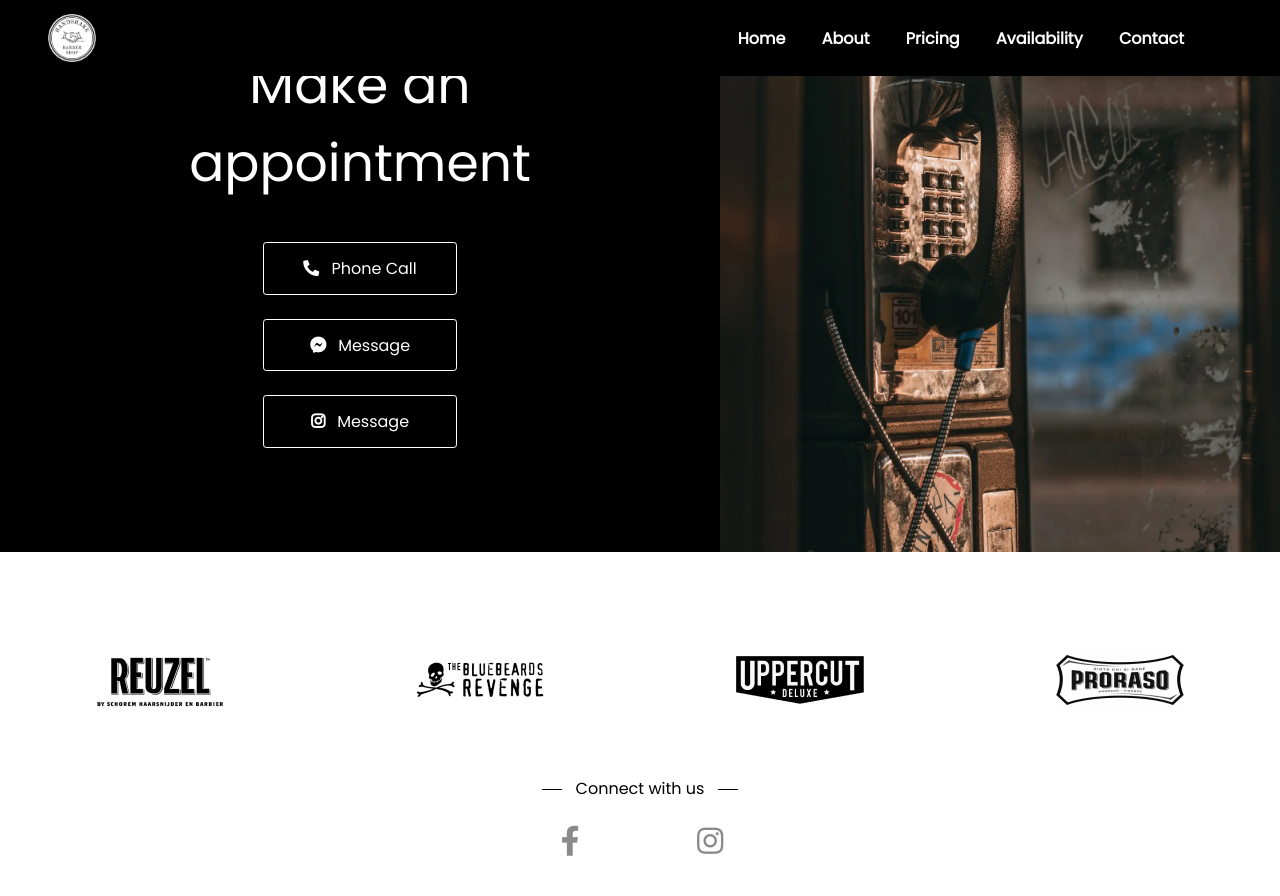
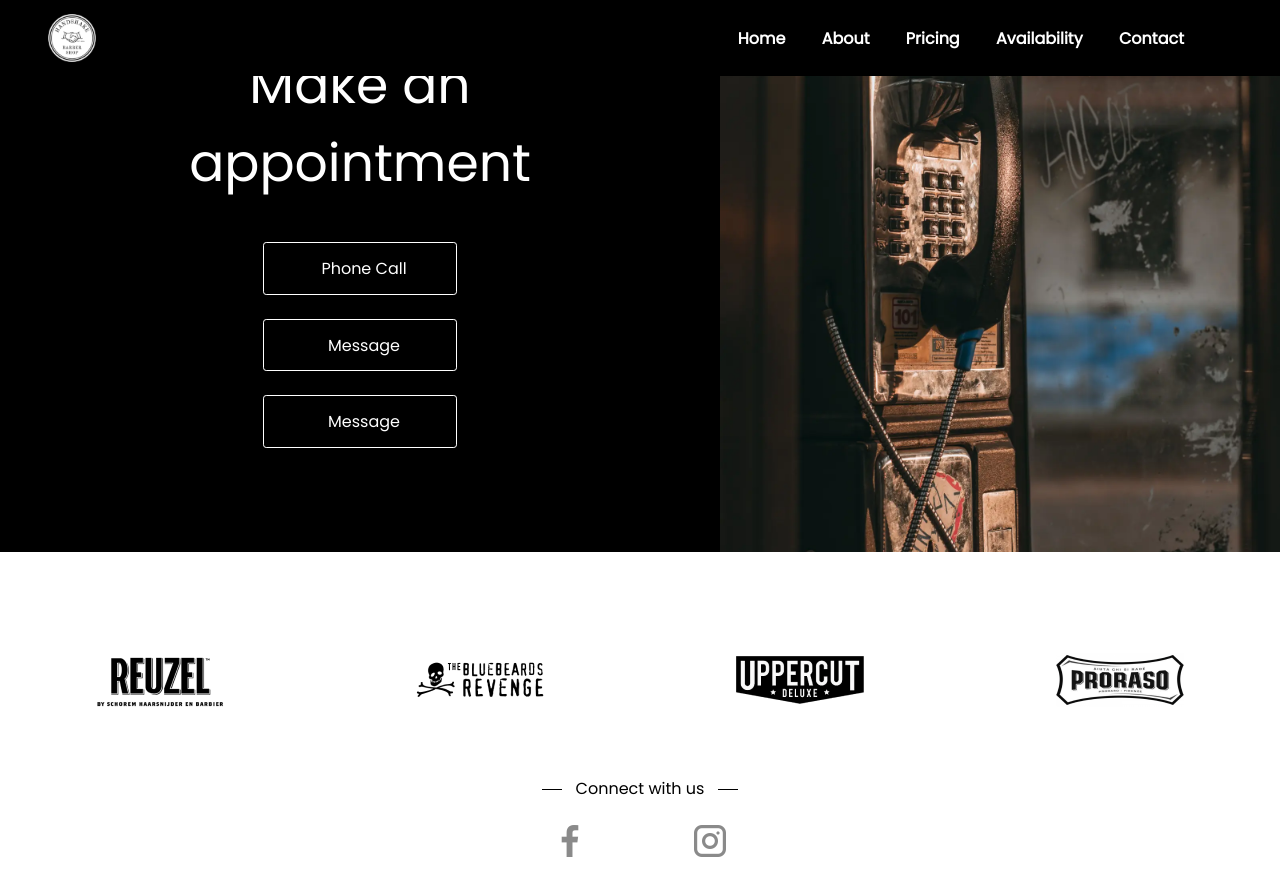
Before and after one commit to RigasAlex/handshake-barbershop, a Jekyll site: the page built from index.md, in a window 1280 px wide and 900 px high, scrolled down 3592 px. Shown: the top 896 px of the window. Built offline with Jekyll 4.4.1, drawn with Linux system fonts in a browser that asks for light colours; nearby versions of some CDN libraries.

Commit message:
Remove unnecessary css and js links

```diff
--- a/_includes/head.html
+++ b/_includes/head.html
@@ -3,17 +3,10 @@
     <meta charset="utf-8">
     <title>{{ page.title }}</title>
     <link rel="shortcut icon" type="image/jpg" href="{{ site.fabicon | relative_url }}"/>
-    <link rel="stylesheet" href="https://cdnjs.cloudflare.com/ajax/libs/font-awesome/4.7.0/css/font-awesome.min.css">
 
-    <link href='https://fonts.googleapis.com/css?family=Oswald' rel='stylesheet'>
-    <link href='https://fonts.googleapis.com/css?family=Merriweather' rel='stylesheet'>
     <link href='https://fonts.googleapis.com/css?family=Poppins' rel='stylesheet'>
-    <link rel="stylesheet" href="https://cdnjs.cloudflare.com/ajax/libs/font-awesome/5.15.3/css/all.min.css" integrity="sha512-iBBXm8fW90+nuLcSKlbmrPcLa0OT92xO1BIsZ+ywDWZCvqsWgccV3gFoRBv0z+8dLJgyAHIhR35VZc2oM/gI1w==" crossorigin="anonymous" />
 
-    <link rel="stylesheet" href="https://unpkg.com/swiper/swiper-bundle.css" />
     <link rel="stylesheet" href="https://unpkg.com/swiper/swiper-bundle.min.css" />
-    <link rel="stylesheet" href="https://unpkg.com/swiper@6.3.2/swiper-bundle.min.css" />
-    <script src="https://unpkg.com/swiper/swiper-bundle.js"></script>
     <script src="https://unpkg.com/swiper/swiper-bundle.min.js"></script>
 
     <link rel="stylesheet" href="{{ "/assets/css/main.css" | relative_url }}">
--- a/_includes/social.html
+++ b/_includes/social.html
@@ -1,7 +1,7 @@
 <div class="social">
     <p>Connect with us</p>
     <div class="social-links">
-        <a href="{{ site.facebook }}"  target="_blank" ><i class="fab fa-facebook-f"></i></a>
-        <a href="{{ site.instagram }}"  target="_blank" ><i class="fab fa-instagram"></i></a>
+        <a class="icon" href="{{ site.facebook }}"  target="_blank" title=""><img src="/assets/img/icons/facebook.png"></img> </a>
+        <a class="icon" href="{{ site.instagram }}"  target="_blank" title=""><img src="/assets/img/icons/instagram.png"></img> </a>
     </div>
 </div>
--- a/_sass/base.scss
+++ b/_sass/base.scss
@@ -80,3 +80,14 @@
     margin-top: -80px;
     visibility: hidden;
 }
+
+a.icon {
+    display: flex;
+    justify-content: center;
+    align-items: center;
+}
+
+a.icon img {
+    height: 32px;
+    width: 32px;
+}
```
Also changed, not shown: assets/img/icons/facebook.png (added), assets/img/icons/instagram.png (added).
